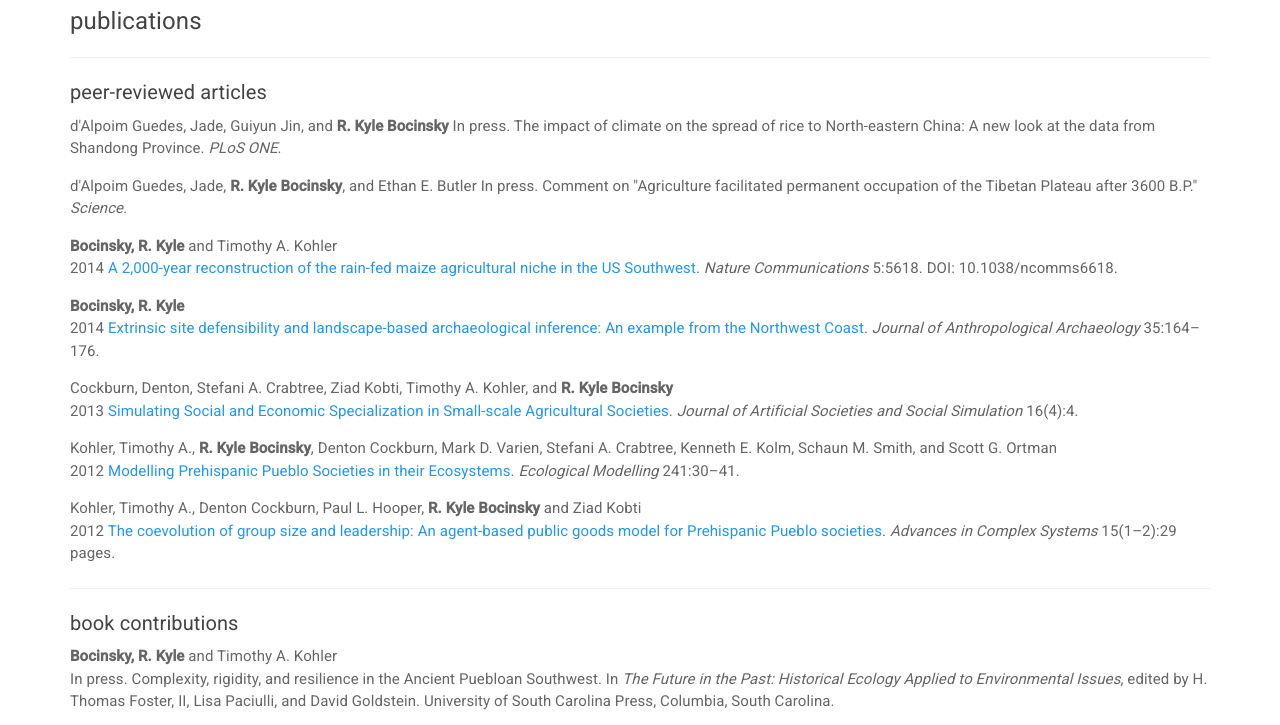
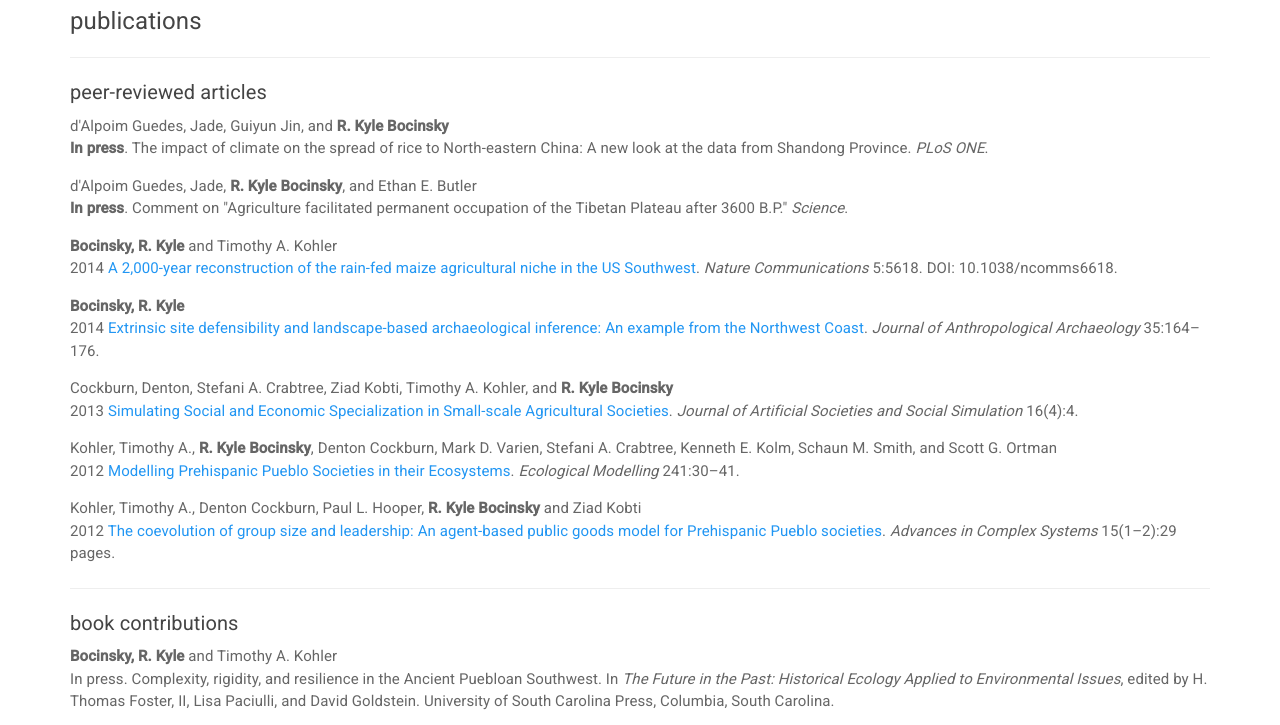
Before and after one commit to bocinsky/bocinsky.github.io, a plain HTML site: page publications.html in a window 1280 px wide. Shown: the part 67-792 px from the top of the page. Drawn offline with Linux system fonts and the light colour scheme.

Commit message:
Updated publications page.

```diff
--- a/publications.html
+++ b/publications.html
@@ -19,10 +19,10 @@
 
 ##### peer-reviewed articles
 d'Alpoim Guedes, Jade, Guiyun Jin, and **R. Kyle Bocinsky**
-In press. The impact of climate on the spread of rice to North-eastern China: A new look at the data from Shandong Province. *PLoS ONE*.
+<br>**In press**. The impact of climate on the spread of rice to North-eastern China: A new look at the data from Shandong Province. *PLoS ONE*.
 
 d'Alpoim Guedes, Jade, **R. Kyle Bocinsky**, and Ethan E. Butler
-In press. Comment on "Agriculture facilitated permanent occupation of the Tibetan Plateau after 3600 B.P." *Science*.
+<br>**In press**. Comment on "Agriculture facilitated permanent occupation of the Tibetan Plateau after 3600 B.P." *Science*.
 
 **Bocinsky, R. Kyle** and Timothy A. Kohler
 2014 <a href="https://www.academia.edu/11308879/A_2_000-year_reconstruction_of_the_rain-fed_maize_agricultural_niche_in_the_US_Southwest" target="_blank">A 2,000-year reconstruction of the rain-fed maize agricultural niche in the US Southwest</a>. *Nature Communications* 5:5618. DOI: 10.1038/ncomms6618.
```
